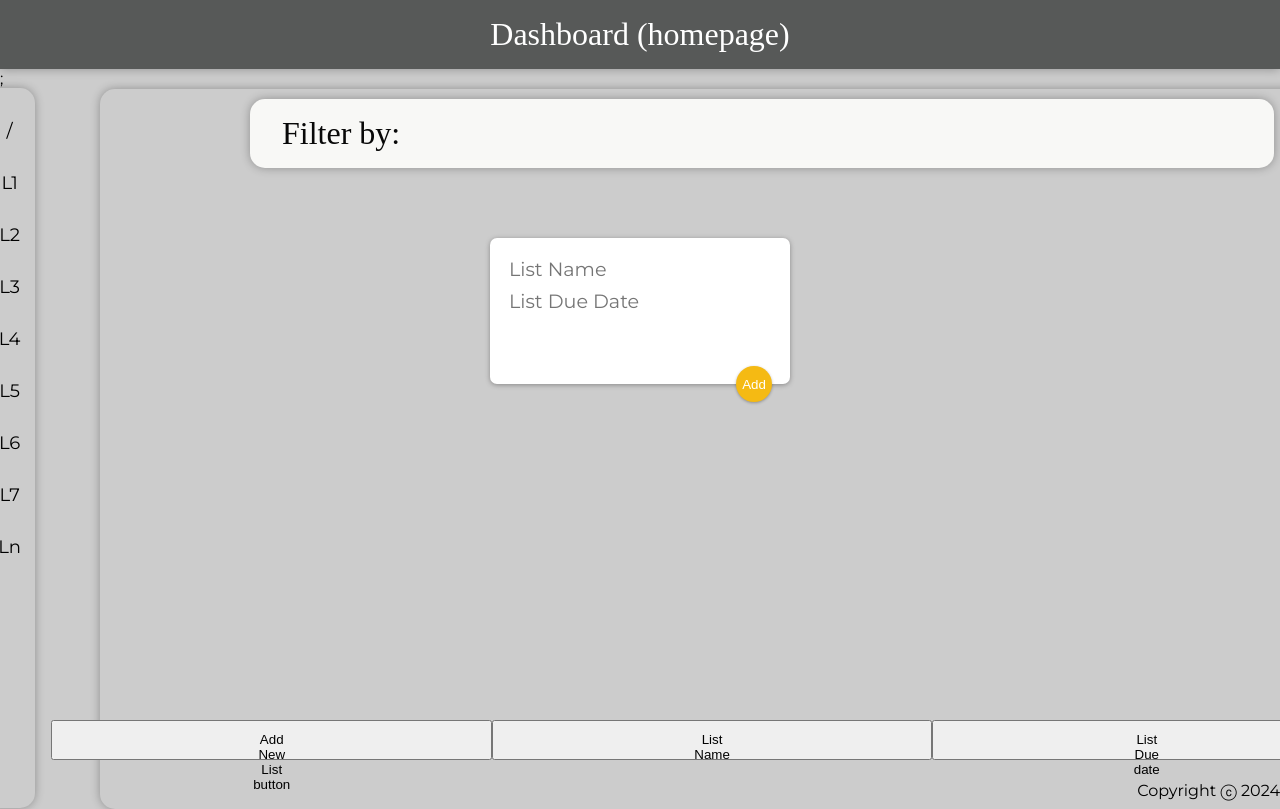
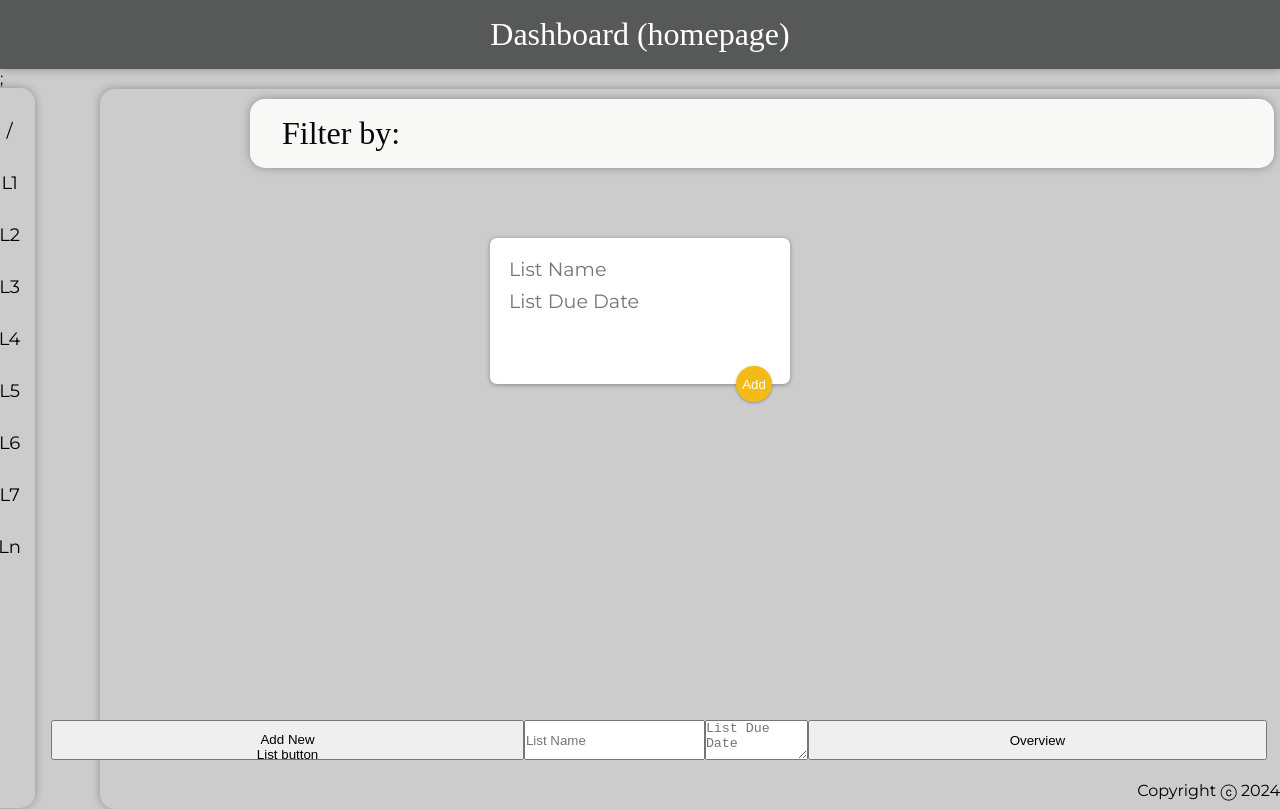
Before and after one commit to nr768/CS312-Task-Manager-App, a React (Create React App) app in the folder task-manager/: page / in a window 1280 px wide. Shown: the top 809 px of the page. Built offline with nearby package versions, Linux system fonts and the light colour scheme; a web font is replaced by a local one.

Commit message:
Collin Boyer monday AddButtons work
here's the addButtons file updated to make it work like we want

```diff
--- a/task-manager/src/components/AddButtons.jsx
+++ b/task-manager/src/components/AddButtons.jsx
@@ -1,11 +1,46 @@
-import React from "react";
+import React, { useState }from "react";
 
-function Add_button() {
+function Add_button(props) {
+  const [note, make_note] = useState({
+    title: "",
+    content: "",
+  });
+
+  function doChange(event) {
+    const { name, value } = event.target;
+
+    make_note((prevNote) => {
+      return {
+        ...prevNote,
+        [name]: value,
+      };
+    });
+  }
+
+  function submit_note(event) {
+    props.onAdd(note);
+    make_note({
+      title: "",
+      content: "",
+    });
+    event.preventDefault();
+  }
     return (
       <div className="submit_boxes">
-        <button type="submit">Add New List button</button>
-        <button type="text">List Name</button>
-        <button >List Due date</button>
+        <button type="submit" onClick={submit_note}>Add New List button</button>
+        <input
+          name="title"
+          onChange={doChange}
+          value={note.title}
+          placeholder="List Name "
+        />
+        <textarea
+          name="content"
+          onChange={doChange}
+          value={note.content}
+          placeholder="List Due Date"
+          rows="3"
+        />
         <button >Overview</button>
       </div>
     );
```
